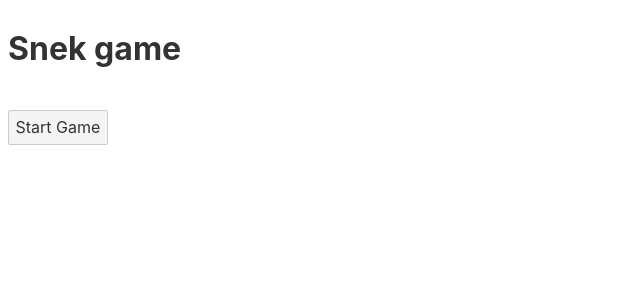
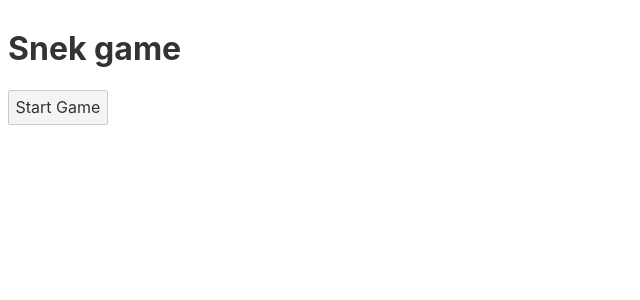
Before and after one commit to DrewOsmond/snake_game, a Svelte app: page / in a window 1280 px wide. Shown: the top 300 px of the page, without its empty margins (0-640 px from the left). Built offline with nearby package versions, Linux system fonts and the light colour scheme.

Commit message:
updated game colors

```diff
--- a/src/components/game/GameLogic/board.js
+++ b/src/components/game/GameLogic/board.js
@@ -48,13 +48,22 @@ export default class Game {
   changeDirection(key) {
     switch (key) {
       case "w":
-        return (this.travelDirection = "up");
+        return this.travelDirection !== "down"
+          ? (this.travelDirection = "up")
+          : undefined;
+
       case "s":
-        return (this.travelDirection = "down");
+        return this.travelDirection !== "up"
+          ? (this.travelDirection = "down")
+          : undefined;
       case "d":
-        return (this.travelDirection = "right");
+        return this.travelDirection !== "left"
+          ? (this.travelDirection = "right")
+          : undefined;
       case "a":
-        return (this.travelDirection = "left");
+        return this.travelDirection !== "right"
+          ? (this.travelDirection = "left")
+          : undefined;
       default:
         return;
     }
--- a/src/components/game/index.svelte
+++ b/src/components/game/index.svelte
@@ -9,7 +9,7 @@
             playing = true;
             game = new Game()
             board = game.board
-            interval = setInterval(() => gameLoop(), 50);
+            interval = setInterval(() => gameLoop(), 70);
         }
 
         function gameLoop() {
@@ -24,8 +24,13 @@
 
 </script>
 
-
+{#if !game }
+    <button on:click={startGame}>Start Game</button>
+{:else if game && !playing}
+    <button on:click={startGame}>start over</button>
+{/if}
 <section>
+<div class="gameBoard">
     {#if game}
         {#each board as row, i (i)}
             <div class="row">
@@ -41,22 +46,18 @@
             </div>
         {/each}
     {/if}
+</div>
 </section>
 
 <br />
 
-{#if !game }
-    <button on:click={startGame}>Start Game</button>
-{:else if game && !playing}
-    <button on:click={startGame}>start over</button>
-{/if}
 
 <style>
     .block {
         width: 20px;
         height: 20px;
         /* margin-right: 1px; */
-        background-color: red;
+        background-color: rgb(88, 77, 77);
 
     }
 
@@ -67,12 +68,20 @@
     .snake {
         width: 20px;
         height: 20px;
-        background-color: aqua;
+        background-color: rgb(133, 224, 163);
     }
     .dot {
         width: 20px;
         height: 20px;
-        background-color: green;
+        background-color: rgb(238, 49, 159);
     }
 
+   .gameBoard {
+       width: 99vw;
+       height: 80vh;
+       display: flex;
+       flex-direction: column;
+       align-items: center;
+       justify-content: center;
+   }
 </style>
```
Lines whose indentation alone changed are shown as unchanged.
